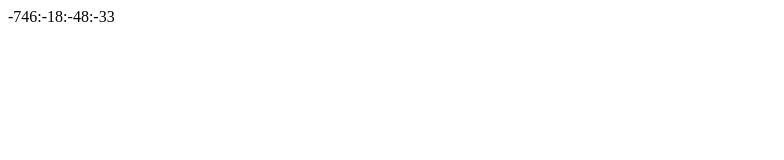
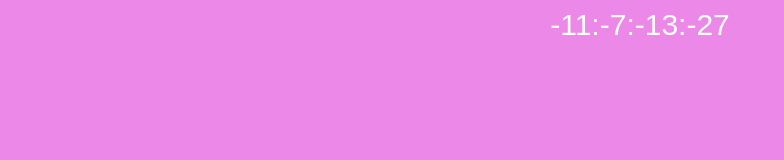
Before and after one commit to Evgeniya-star-35/goit-js-hw-11-timer, a plain HTML site: page index.html in a window 1280 px wide. Shown: the whole page, without its empty margins (0-784 px from the left). Drawn offline with Linux system fonts and the light colour scheme.

Commit message:
add styles

```diff
--- /dev/null
+++ b/css/style.css
@@ -0,0 +1,38 @@
+* {
+  text-align: center;
+}
+body {
+  text-align: center;
+  background: rgb(236, 136, 231);
+  font-family: sans-serif;
+  font-weight: 100;
+}
+
+.timer {
+  font-family: sans-serif;
+  color: #fff;
+  display: inline-block;
+  font-weight: 100;
+  text-align: center;
+  font-size: 30px;
+}
+
+.field {
+  padding: 10px;
+  border-radius: 3px;
+  background: #00bf7f;
+  display: inline-block;
+}
+
+.value {
+  padding: 15px;
+  border-radius: 3px;
+  background: #00816a;
+  display: inline-block;
+}
+
+.label {
+  display: block;
+  padding-top: 5px;
+  font-size: 20px;
+}
--- a/index.html
+++ b/index.html
@@ -5,6 +5,7 @@
     <meta http-equiv="X-UA-Compatible" content="IE=edge" />
     <meta name="viewport" content="width=device-width, initial-scale=1.0" />
     <title>Timer</title>
+    <link rel="stylesheet" href="./css/style.css" />
   </head>
   <body>
     <div class="timer" id="timer-1">
--- a/timer.js
+++ b/timer.js
@@ -1,26 +1,25 @@
 const refs = {
   timerEl: document.querySelector('#timer-1'),
-  days: document.querySelector('.value[data-value="days"]'),
-  hours: document.querySelector('.value[data-value="hours"]'),
-  minutes: document.querySelector('.value[data-value="mins"]'),
-  seconds: document.querySelector('.value[data-value="secs"]'),
+  days: document.querySelector('[data-value="days"]'),
+  hours: document.querySelector('[data-value="hours"]'),
+  minutes: document.querySelector('[data-value="mins"]'),
+  seconds: document.querySelector('[data-value="secs"]'),
 };
 
 class CountdownTimer {
-  constructor({ selector, targetDate }) {
+  constructor({ selector, targetDate, onTike }) {
     this.selector = selector;
     this.targetDate = targetDate;
+    this.onTike = onTike;
   }
 
   setInt = setInterval(() => {
-    // const stopTime = Date.now(this.targetDate);
-    // console.log(stopTime);
     const currentTime = Date.now();
-    const timeComponents = this.targetDate - currentTime;
+    const timeComponents = currentTime - this.targetDate;
     const time = this.getTimeComponents(timeComponents);
     // console.log(timeComponents);
 
-    updateTimer(time);
+    this.onTike(time);
   }, 1000);
 
   getTimeComponents(time) {
@@ -31,10 +30,6 @@ class CountdownTimer {
     const mins = this.pad(Math.floor((time % (1000 * 60 * 60)) / (1000 * 60)));
     const secs = this.pad(Math.floor((time % (1000 * 60)) / 1000));
     return { days, hours, mins, secs };
-    // refs.days.textContent = `${days}`;
-    // refs.hours.textContent = `${hours}`;
-    // refs.minutes.textContent = `${mins}`;
-    // refs.seconds.textContent = `${secs}`;
   }
   pad(value) {
     return String(value).padStart(2, '0');
@@ -45,7 +40,8 @@ function updateTimer({ days, hours, mins, secs }) {
   refs.timerEl.textContent = `${days}:${hours}:${mins}:${secs}`;
 }
 
-new CountdownTimer({
+const newTimer = new CountdownTimer({
+  onTike: updateTimer,
   selector: '#timer-1',
-  targetDate: new Date('Jul 17, 2019'),
+  targetDate: new Date('Aug 11, 2021'),
 });
```
